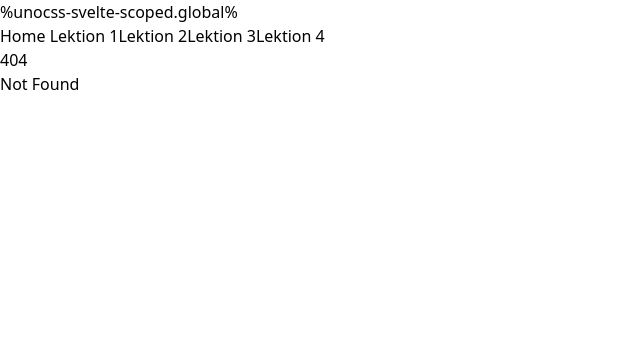
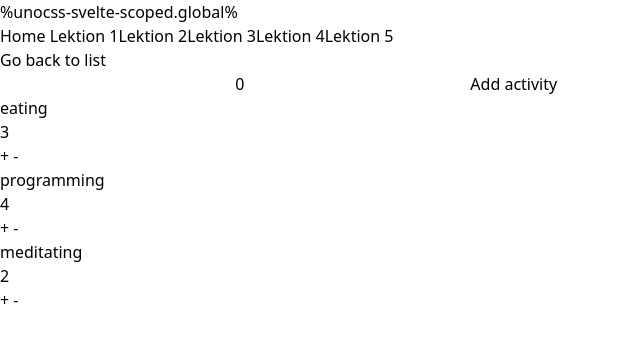
Before and after one commit to henrikvilhelmberglund/javascript-3-svelte, a SvelteKit app: page /05lektion5/user in a window 1280 px wide. Before the commit this address had no page. Shown: the top 342 px of the page, without its empty margins (0-640 px from the left). Built offline with nearby package versions, Linux system fonts and the light colour scheme.

Commit message:
feat: :sparkles: add streaks tracker

```diff
--- a/src/routes/+layout.svelte
+++ b/src/routes/+layout.svelte
@@ -7,6 +7,7 @@
 		{ link: "/02lektion2", display: "Lektion 2" },
 		{ link: "/03lektion3", display: "Lektion 3" },
 		{ link: "/04lektion4", display: "Lektion 4" },
+		{ link: "/05lektion5", display: "Lektion 5" },
 	];
 </script>
 
--- /dev/null
+++ b/src/routes/05lektion5/+layout.svelte
@@ -0,0 +1,18 @@
+<script>
+	import { writable } from "svelte/store";
+	import { setContext } from "svelte";
+
+	setContext(
+		"streaks",
+		writable([
+			{ activity: "eating", count: 3 },
+			{ activity: "programming", count: 4 },
+			{ activity: "meditating", count: 2 },
+		])
+	);
+</script>
+
+<slot />
+
+<style>
+</style>
--- /dev/null
+++ b/src/routes/05lektion5/Child.svelte
@@ -0,0 +1,11 @@
+<script>
+	export let streak;
+</script>
+
+<h2 class="text-3xl">{streak.activity}</h2>
+<p>{streak.count}</p>
+<button on:click={() => (streak.count += 1)}>+</button>
+<button on:click={() => (streak.count -= 1)}>-</button>
+
+<style>
+</style>
--- /dev/null
+++ b/src/routes/05lektion5/Parent.svelte
@@ -0,0 +1,14 @@
+<script>
+	import { getContext } from "svelte";
+	import Child from "./Child.svelte";
+	const streaks = getContext("streaks");
+</script>
+
+<div class="mx-0 flex flex-col items-center">
+	{#each $streaks as streak}
+		<Child {streak} />
+	{/each}
+</div>
+
+<style>
+</style>
--- /dev/null
+++ b/src/routes/05lektion5/user/+page.svelte
@@ -0,0 +1,19 @@
+<script>
+	import { getContext } from "svelte";
+	import Parent from "../Parent.svelte";
+	const streaks = getContext("streaks");
+
+	let activity = "";
+	let count = 0;
+</script>
+
+<a class="flex flex-col items-center" href="/05lektion5">Go back to list</a>
+<div class="flex flex-col items-center">
+	<input type="text" bind:value={activity} />
+	<input type="number" bind:value={count} />
+	<button on:click={() => ($streaks = [...$streaks, { activity, count }])}>Add activity</button>
+</div>
+<Parent />
+
+<style>
+</style>
```
Also changed, not shown: src/routes/05lektion5/+page.svelte (added, +9 -0 lines).
